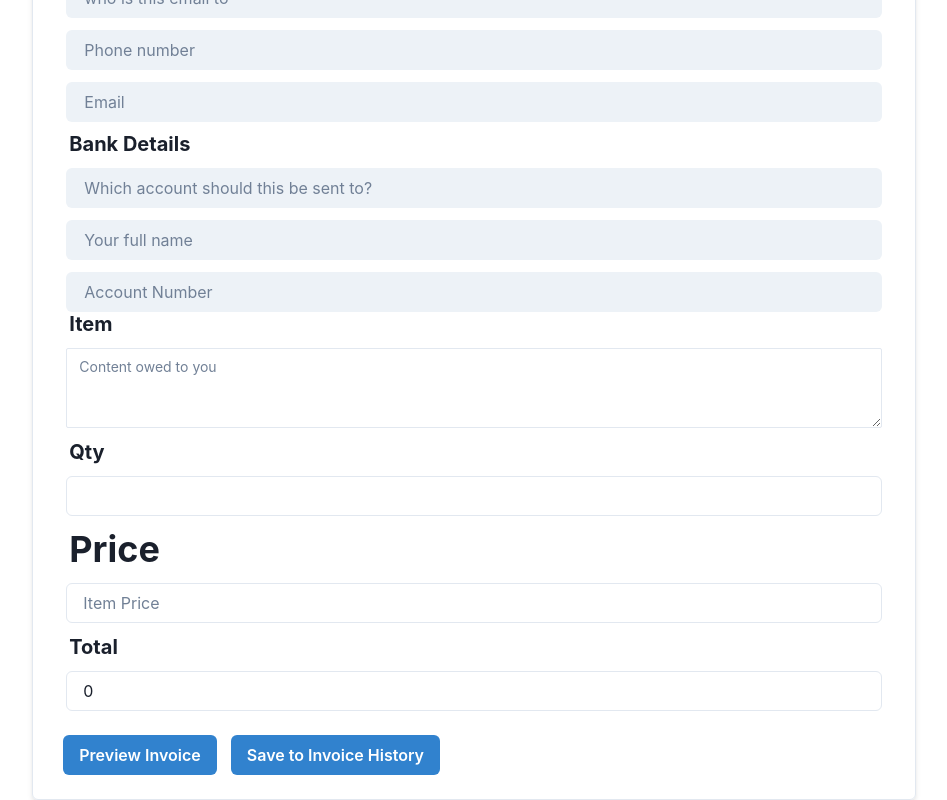
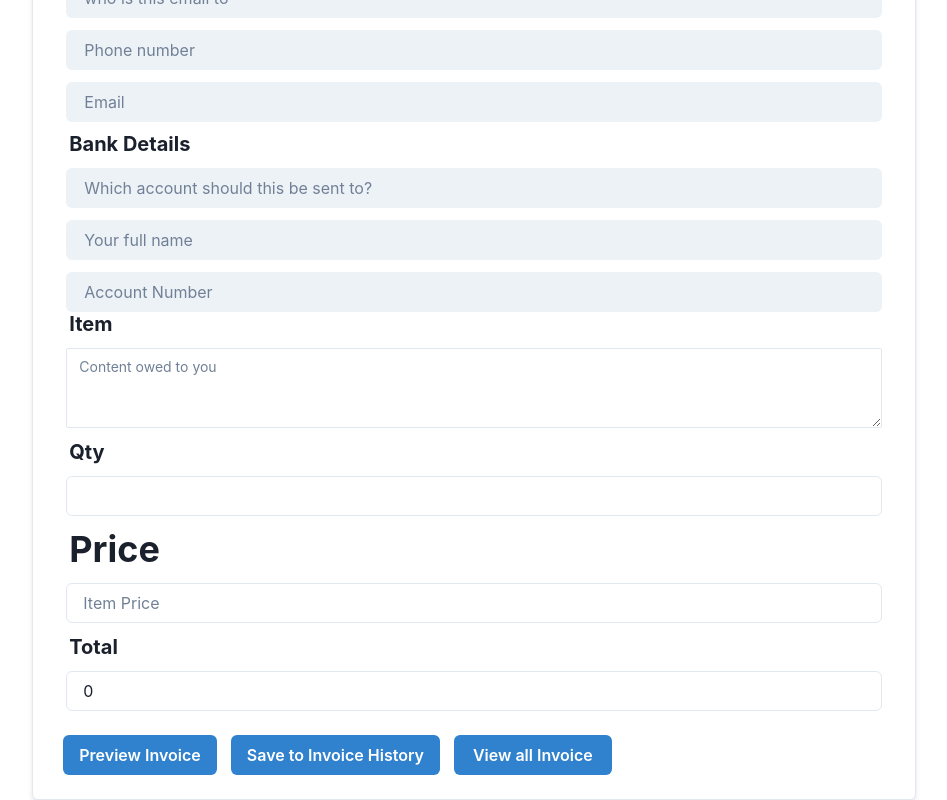
Before and after one commit to kodervine/ceendit-react, a React (Vite) app: page / in a window 1280 px wide. Shown: the part 462-1262 px from the top of the page, without its empty margins (166-1113 px from the left). Built offline with nearby package versions, Linux system fonts and the light colour scheme.

Commit message:
set the view all invoice

```diff
--- a/src/App.jsx
+++ b/src/App.jsx
@@ -23,7 +23,7 @@ function App() {
         <Route
           path="/form-preview"
           element={
-            showPreviewComponent ? <FormPreview /> : "No preview available"
+            showPreviewComponent ? <FormPreview /> : <Error />
           }
         />
         <Route path="/invoice-history" element={<InvoiceHistory />} />
--- a/src/pages/InvoiceApp.jsx
+++ b/src/pages/InvoiceApp.jsx
@@ -1,5 +1,5 @@
 import React, { useState } from "react";
-import { useNavigate } from "react-router-dom";
+import { useNavigate, Link } from "react-router-dom";
 import {
   Image,
   Text,
@@ -139,6 +139,12 @@ const InvoiceApp = () => {
             Save to Invoice History
           </Button>
         </Box>
+        <Box>
+          {/* View all invoice */}
+          <Button colorScheme="blue">
+            <Link to="/invoice-history">View all Invoice</Link>
+          </Button>
+        </Box>
       </Flex>
     </FormControl>
   );
--- a/src/pages/InvoiceHistory.jsx
+++ b/src/pages/InvoiceHistory.jsx
@@ -1,4 +1,5 @@
 import React, { useState } from "react";
+import { useParams } from "react-router-dom";
 import logo from "../assets/logo.png";
 import {
   Box,
```
